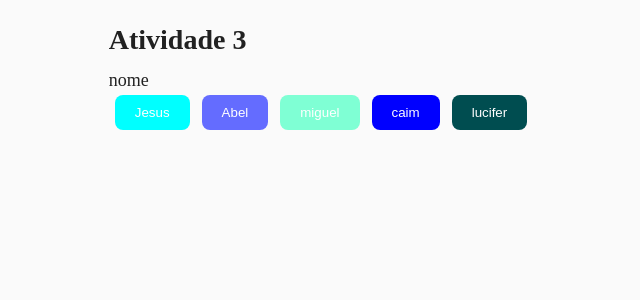
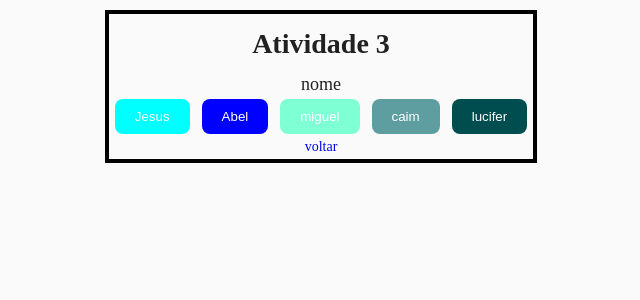
Before and after one commit to murilo-dev9/aula-nextjs, a Next.js app: page /atividades/atv-03 in a window 1280 px wide. Shown: the top 300 px of the page, without its empty margins (319-959 px from the left). Built offline with nearby package versions, Linux system fonts and the light colour scheme.

Commit message:
atividade 3 completa

```diff
--- a/src/app/atividades/atv-03/botão/index.jsx
+++ b/src/app/atividades/atv-03/botão/index.jsx
@@ -3,7 +3,7 @@ import style from "./index.module.css"
 function Botao({text, click, action}){
     return(
 
-        <button onClick={click} className={`${style.bt} ${action === ""? style.c1 :action==="caim"?style.c2:action==="miguel"?style.c3:action==="Jesus"?style.c4:action==="lucifer"?style.c5:style.bt}`}>
+        <button onClick={click} className={`${style.bt} ${action === "c1"? style.c1 :action==="c2"?style.c2:action==="c3"?style.c3:action==="c4"?style.c4:action==="c5"?style.c5:style.bt}`}>
             {text}
         </button>
 
--- a/src/app/atividades/atv-03/page.jsx
+++ b/src/app/atividades/atv-03/page.jsx
@@ -3,42 +3,44 @@
 import { useState } from "react";
 import Botao from "./botão";
 import Link from "next/link";
-import Style from"./page.module.css"
+import Style from "./page.module.css";
 
-export default function Componentes (){
+export default function Componentes() {
 
- const [name, setName] = useState("");
+    const [name, setName] = useState("");
 
-    function handleabel(){
+    function handleabel() {
         setName("Abel");
     }
 
-    function handlemiguel(){
+    function handlemiguel() {
         setName("Miguel");
     }
 
-    function handlelucifer(){
+    function handlelucifer() {
         setName("Lucifer");
     }
 
-    function handlecaim(){
+    function handlecaim() {
         setName("Caim");
     }
 
-    function handleJesus(){
+    function handleJesus() {
         setName("Jesus");
     }
-    return(
-        <div>
+    return (
+        <div className={Style.gr}>
             <h1>Atividade 3</h1>
             <label>{`nome ${name} `}</label>
             <div className={Style.bt}>
-            <Botao text={"Jesus"} click={handleJesus} action={""}></Botao>
-            <Botao text={"Abel"} click={handleabel} action={"Abel"}></Botao>
-            <Botao text={"miguel"} click={handlemiguel} action={"miguel"}></Botao>
-            <Botao text={"caim"} click={handlecaim} action={"caim"}></Botao>
-            <Botao text={"lucifer"} click={handlelucifer} action={"lucifer"}></Botao>
+                <Botao text={"Jesus"} click={handleJesus} action={"c1"}></Botao>
+                <Botao text={"Abel"} click={handleabel} action={"c2"}></Botao>
+                <Botao text={"miguel"} click={handlemiguel} action={"c3"}></Botao>
+                <Botao text={"caim"} click={handlecaim} action={"c4"}></Botao>
+                <Botao text={"lucifer"} click={handlelucifer} action={"c5"}></Botao>
+            </div>
+            <Link href={"/"}>voltar</Link>
         </div>
-        </div>
+
     )
 }
--- a/src/app/atividades/atv-03/page.module.css
+++ b/src/app/atividades/atv-03/page.module.css
@@ -1,4 +1,8 @@
-.bt{
-    display: flex;
+.gr{
+    border: 0.4rem solid black;
+    display:flex;
+    flex-direction: column;
+    align-items: center;
 
+    justify-content: center;
 }
```
